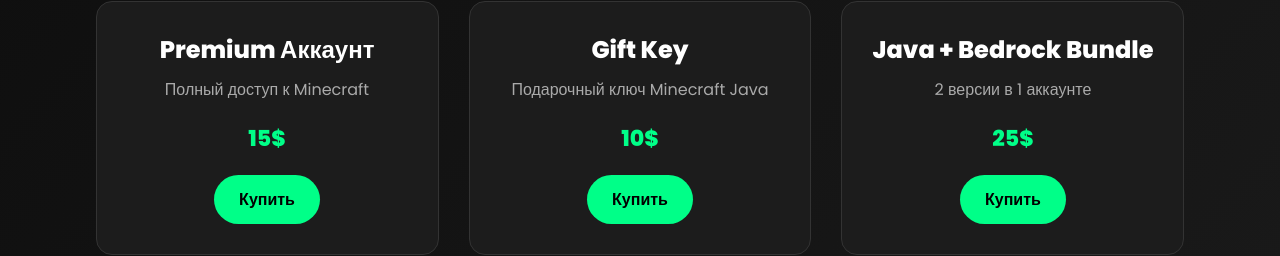
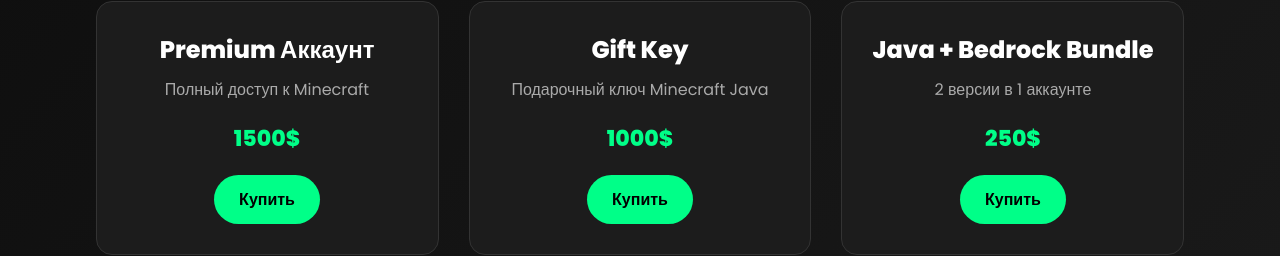
Before and after one commit to Zombie4480/Minecraft-Market, a plain HTML site: page index.html in a window 1280 px wide. Shown: the part 367-623 px from the top of the page. Drawn offline with Linux system fonts and the light colour scheme.

Commit message:
Update index.html

```diff
--- a/index.html
+++ b/index.html
@@ -95,21 +95,21 @@
   <div class="card">
     <h3>Premium Аккаунт</h3>
     <p>Полный доступ к Minecraft</p>
-    <div class="price">15$</div>
+    <div class="price">1500$</div>
     <button class="buy-btn" onclick="openPaymentModal('premium')">Купить</button>
   </div>
 
   <div class="card">
     <h3>Gift Key</h3>
     <p>Подарочный ключ Minecraft Java</p>
-    <div class="price">10$</div>
+    <div class="price">1000$</div>
     <button class="buy-btn" onclick="openPaymentModal('giftkey')">Купить</button>
   </div>
 
   <div class="card">
     <h3>Java + Bedrock Bundle</h3>
     <p>2 версии в 1 аккаунте</p>
-    <div class="price">25$</div>
+    <div class="price">250$</div>
     <button class="buy-btn" onclick="openPaymentModal('bundle')">Купить</button>
   </div>
 </section>
```
